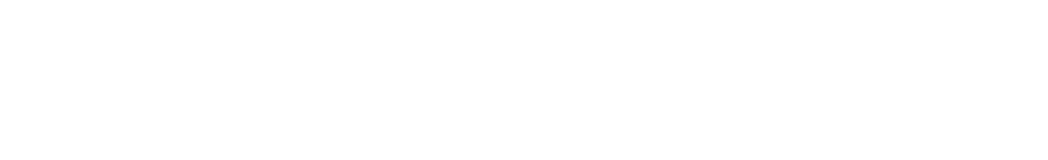
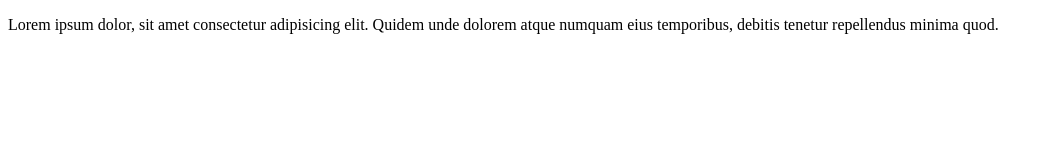
Before and after one commit to fareedbhutta/Fb-demo, a plain HTML site: page index.html in a window 1280 px wide. Shown: the whole page, without its empty margins (0-1048 px from the left). Drawn offline with Linux system fonts and the light colour scheme.

Commit message:
Add new Paragraph

```diff
--- a/index.html
+++ b/index.html
@@ -1,11 +1,15 @@
 <!DOCTYPE html>
 <html lang="en">
-<head>
-    <meta charset="UTF-8">
-    <meta name="viewport" content="width=device-width, initial-scale=1.0">
+  <head>
+    <meta charset="UTF-8" />
+    <meta name="viewport" content="width=device-width, initial-scale=1.0" />
     <title>Document</title>
-</head>
-<body>
-
-</body>
+  </head>
+  <body>
+    <p>
+      Lorem ipsum dolor, sit amet consectetur adipisicing elit. Quidem unde
+      dolorem atque numquam eius temporibus, debitis tenetur repellendus minima
+      quod.
+    </p>
+  </body>
 </html>
```
